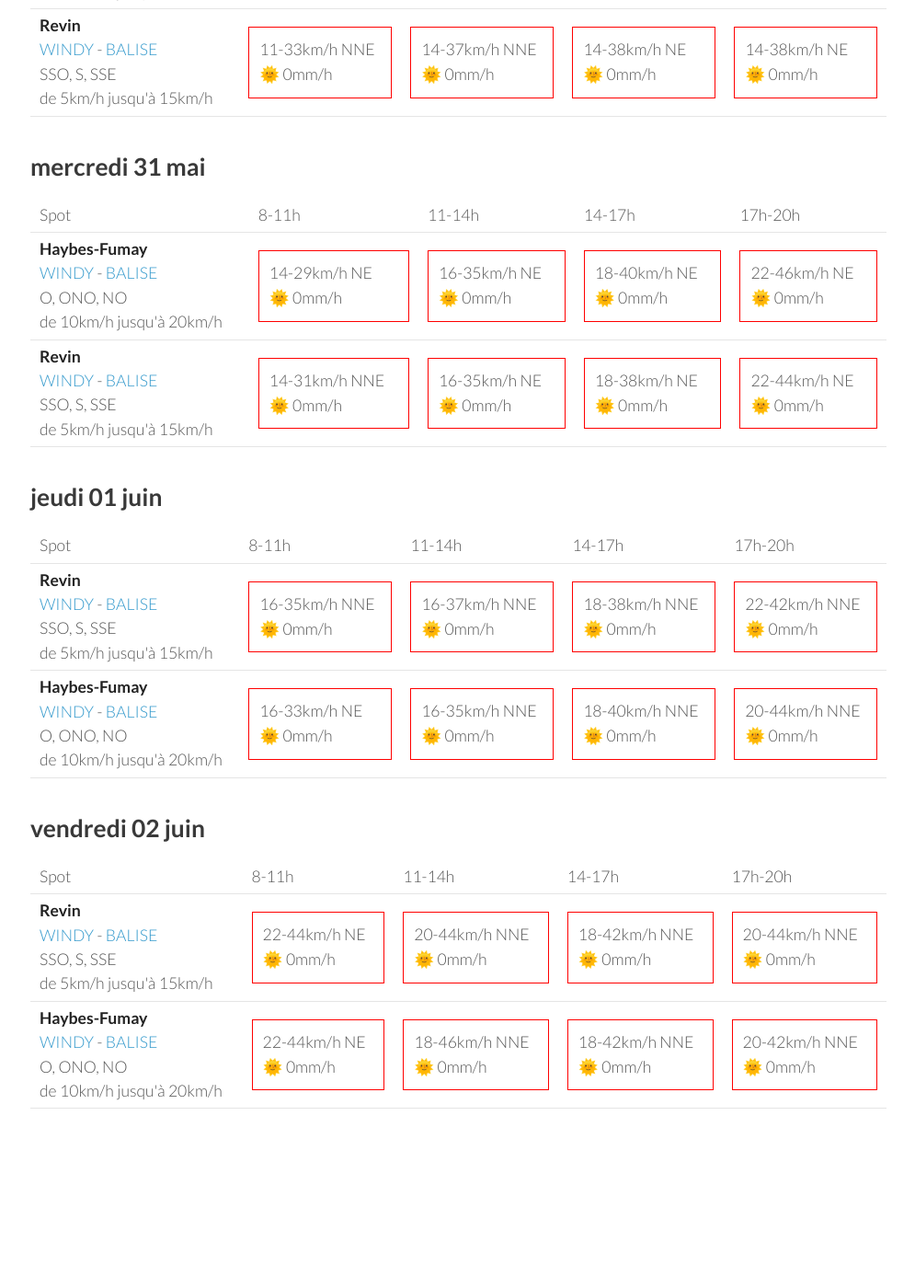
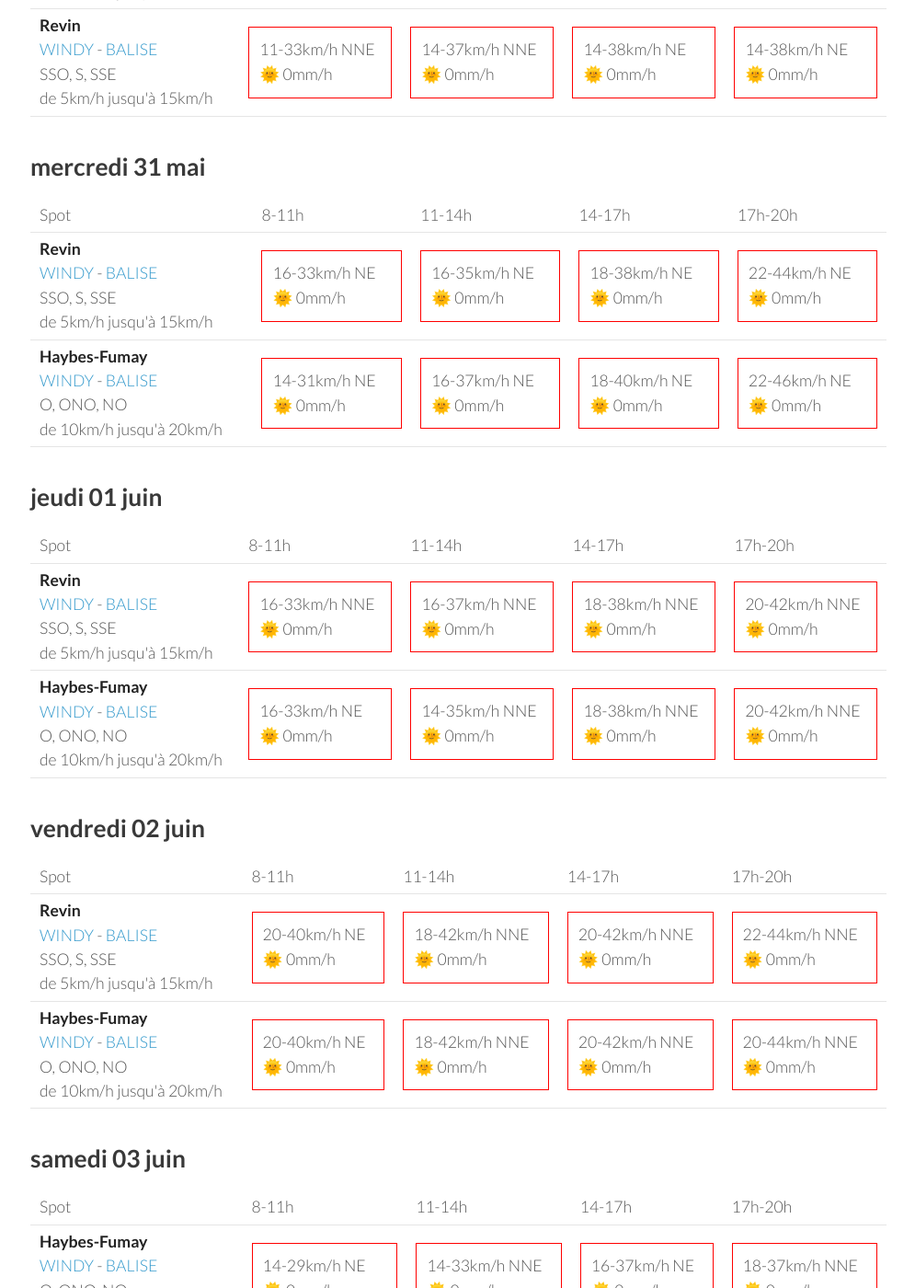
Before and after one commit to parapente-dans-le-nord/parapente-dans-le-nord.github.io, a Jekyll site: the page built from ardennes.markdown, in a window 1280 px wide and 1400 px high, scrolled down 833 px. Shown: the whole window at 92% size, without its empty margins (25-1020 px from the left). Built offline with Jekyll 4.4.1, drawn with Linux system fonts in a browser that asks for light colours; before the commit the page ends 2166 px from its top, so only the background shows below that; some of the changed text lies outside the part shown.

Commit message:
update index.markdown

```diff
--- a/ardennes.markdown
+++ b/ardennes.markdown
@@ -94,22 +94,22 @@ page mise à jour le lundi 29 mai 06:10
       <td>17h-20h</td>
     </tr>
 <tr>
-        <td><strong>Haybes-Fumay</strong><br><a href="https://windy.com/49.998/4.715?49.913,4.738,10">WINDY</a> - <span class=""><a href="http://www.balisemeteo.com/balise.php?idBalise=104">BALISE</a> </span><br> <span class="vent-favorable">O, ONO, NO</span><br><span class="force-vent">de 10km/h jusqu'à 20km/h</span> </td>
+        <td><strong>Revin</strong><br><a href="https://windy.com/49.948/4.625?49.543,4.625,8">WINDY</a> - <span class=""><a href="http://www.balisemeteo.com/balise.php?idBalise=5019">BALISE</a> </span><br> <span class="vent-favorable">SSO, S, SSE</span><br><span class="force-vent">de 5km/h jusqu'à 15km/h</span> </td>
 
-            <td><div class="not-flyable"><p>14-29km/h NE</p><p>🌞 0mm/h</p></div></td>
+            <td><div class="not-flyable"><p>16-33km/h NE</p><p>🌞 0mm/h</p></div></td>
             <td><div class="not-flyable"><p>16-35km/h NE</p><p>🌞 0mm/h</p></div></td>
-            <td><div class="not-flyable"><p>18-40km/h NE</p><p>🌞 0mm/h</p></div></td>
-            <td><div class="not-flyable"><p>22-46km/h NE</p><p>🌞 0mm/h</p></div></td>
+            <td><div class="not-flyable"><p>18-38km/h NE</p><p>🌞 0mm/h</p></div></td>
+            <td><div class="not-flyable"><p>22-44km/h NE</p><p>🌞 0mm/h</p></div></td>
 
 
     </tr>
 <tr>
-        <td><strong>Revin</strong><br><a href="https://windy.com/49.948/4.625?49.543,4.625,8">WINDY</a> - <span class=""><a href="http://www.balisemeteo.com/balise.php?idBalise=5019">BALISE</a> </span><br> <span class="vent-favorable">SSO, S, SSE</span><br><span class="force-vent">de 5km/h jusqu'à 15km/h</span> </td>
+        <td><strong>Haybes-Fumay</strong><br><a href="https://windy.com/49.998/4.715?49.913,4.738,10">WINDY</a> - <span class=""><a href="http://www.balisemeteo.com/balise.php?idBalise=104">BALISE</a> </span><br> <span class="vent-favorable">O, ONO, NO</span><br><span class="force-vent">de 10km/h jusqu'à 20km/h</span> </td>
 
-            <td><div class="not-flyable"><p>14-31km/h NNE</p><p>🌞 0mm/h</p></div></td>
-            <td><div class="not-flyable"><p>16-35km/h NE</p><p>🌞 0mm/h</p></div></td>
-            <td><div class="not-flyable"><p>18-38km/h NE</p><p>🌞 0mm/h</p></div></td>
-            <td><div class="not-flyable"><p>22-44km/h NE</p><p>🌞 0mm/h</p></div></td>
+            <td><div class="not-flyable"><p>14-31km/h NE</p><p>🌞 0mm/h</p></div></td>
+            <td><div class="not-flyable"><p>16-37km/h NE</p><p>🌞 0mm/h</p></div></td>
+            <td><div class="not-flyable"><p>18-40km/h NE</p><p>🌞 0mm/h</p></div></td>
+            <td><div class="not-flyable"><p>22-46km/h NE</p><p>🌞 0mm/h</p></div></td>
 
 
     </tr>
@@ -132,10 +132,10 @@ page mise à jour le lundi 29 mai 06:10
 <tr>
         <td><strong>Revin</strong><br><a href="https://windy.com/49.948/4.625?49.543,4.625,8">WINDY</a> - <span class=""><a href="http://www.balisemeteo.com/balise.php?idBalise=5019">BALISE</a> </span><br> <span class="vent-favorable">SSO, S, SSE</span><br><span class="force-vent">de 5km/h jusqu'à 15km/h</span> </td>
 
-            <td><div class="not-flyable"><p>16-35km/h NNE</p><p>🌞 0mm/h</p></div></td>
+            <td><div class="not-flyable"><p>16-33km/h NNE</p><p>🌞 0mm/h</p></div></td>
             <td><div class="not-flyable"><p>16-37km/h NNE</p><p>🌞 0mm/h</p></div></td>
             <td><div class="not-flyable"><p>18-38km/h NNE</p><p>🌞 0mm/h</p></div></td>
-            <td><div class="not-flyable"><p>22-42km/h NNE</p><p>🌞 0mm/h</p></div></td>
+            <td><div class="not-flyable"><p>20-42km/h NNE</p><p>🌞 0mm/h</p></div></td>
 
 
     </tr>
@@ -143,9 +143,9 @@ page mise à jour le lundi 29 mai 06:10
         <td><strong>Haybes-Fumay</strong><br><a href="https://windy.com/49.998/4.715?49.913,4.738,10">WINDY</a> - <span class=""><a href="http://www.balisemeteo.com/balise.php?idBalise=104">BALISE</a> </span><br> <span class="vent-favorable">O, ONO, NO</span><br><span class="force-vent">de 10km/h jusqu'à 20km/h</span> </td>
 
             <td><div class="not-flyable"><p>16-33km/h NE</p><p>🌞 0mm/h</p></div></td>
-            <td><div class="not-flyable"><p>16-35km/h NNE</p><p>🌞 0mm/h</p></div></td>
-            <td><div class="not-flyable"><p>18-40km/h NNE</p><p>🌞 0mm/h</p></div></td>
-            <td><div class="not-flyable"><p>20-44km/h NNE</p><p>🌞 0mm/h</p></div></td>
+            <td><div class="not-flyable"><p>14-35km/h NNE</p><p>🌞 0mm/h</p></div></td>
+            <td><div class="not-flyable"><p>18-38km/h NNE</p><p>🌞 0mm/h</p></div></td>
+            <td><div class="not-flyable"><p>20-42km/h NNE</p><p>🌞 0mm/h</p></div></td>
 
 
     </tr>
@@ -168,20 +168,20 @@ page mise à jour le lundi 29 mai 06:10
 <tr>
         <td><strong>Revin</strong><br><a href="https://windy.com/49.948/4.625?49.543,4.625,8">WINDY</a> - <span class=""><a href="http://www.balisemeteo.com/balise.php?idBalise=5019">BALISE</a> </span><br> <span class="vent-favorable">SSO, S, SSE</span><br><span class="force-vent">de 5km/h jusqu'à 15km/h</span> </td>
 
-            <td><div class="not-flyable"><p>22-44km/h NE</p><p>🌞 0mm/h</p></div></td>
-            <td><div class="not-flyable"><p>20-44km/h NNE</p><p>🌞 0mm/h</p></div></td>
+            <td><div class="not-flyable"><p>20-40km/h NE</p><p>🌞 0mm/h</p></div></td>
             <td><div class="not-flyable"><p>18-42km/h NNE</p><p>🌞 0mm/h</p></div></td>
-            <td><div class="not-flyable"><p>20-44km/h NNE</p><p>🌞 0mm/h</p></div></td>
+            <td><div class="not-flyable"><p>20-42km/h NNE</p><p>🌞 0mm/h</p></div></td>
+            <td><div class="not-flyable"><p>22-44km/h NNE</p><p>🌞 0mm/h</p></div></td>
 
 
     </tr>
 <tr>
         <td><strong>Haybes-Fumay</strong><br><a href="https://windy.com/49.998/4.715?49.913,4.738,10">WINDY</a> - <span class=""><a href="http://www.balisemeteo.com/balise.php?idBalise=104">BALISE</a> </span><br> <span class="vent-favorable">O, ONO, NO</span><br><span class="force-vent">de 10km/h jusqu'à 20km/h</span> </td>
 
-            <td><div class="not-flyable"><p>22-44km/h NE</p><p>🌞 0mm/h</p></div></td>
-            <td><div class="not-flyable"><p>18-46km/h NNE</p><p>🌞 0mm/h</p></div></td>
+            <td><div class="not-flyable"><p>20-40km/h NE</p><p>🌞 0mm/h</p></div></td>
             <td><div class="not-flyable"><p>18-42km/h NNE</p><p>🌞 0mm/h</p></div></td>
             <td><div class="not-flyable"><p>20-42km/h NNE</p><p>🌞 0mm/h</p></div></td>
+            <td><div class="not-flyable"><p>20-44km/h NNE</p><p>🌞 0mm/h</p></div></td>
 
 
     </tr>
@@ -189,3 +189,39 @@ page mise à jour le lundi 29 mai 06:10
 </tbody>
 </table>
 {:/}
+## samedi 03 juin
+
+{::nomarkdown}
+<table>
+  <tbody>
+    <tr>
+      <td>Spot</td>
+      <td>8-11h</td>
+      <td>11-14h</td>
+      <td>14-17h</td>
+      <td>17h-20h</td>
+    </tr>
+<tr>
+        <td><strong>Haybes-Fumay</strong><br><a href="https://windy.com/49.998/4.715?49.913,4.738,10">WINDY</a> - <span class=""><a href="http://www.balisemeteo.com/balise.php?idBalise=104">BALISE</a> </span><br> <span class="vent-favorable">O, ONO, NO</span><br><span class="force-vent">de 10km/h jusqu'à 20km/h</span> </td>
+
+            <td><div class="not-flyable"><p>14-29km/h NE</p><p>🌞 0mm/h</p></div></td>
+            <td><div class="not-flyable"><p>14-33km/h NNE</p><p>🌞 0mm/h</p></div></td>
+            <td><div class="not-flyable"><p>16-37km/h NE</p><p>🌞 0mm/h</p></div></td>
+            <td><div class="not-flyable"><p>18-37km/h NNE</p><p>🌞 0mm/h</p></div></td>
+
+
+    </tr>
+<tr>
+        <td><strong>Revin</strong><br><a href="https://windy.com/49.948/4.625?49.543,4.625,8">WINDY</a> - <span class=""><a href="http://www.balisemeteo.com/balise.php?idBalise=5019">BALISE</a> </span><br> <span class="vent-favorable">SSO, S, SSE</span><br><span class="force-vent">de 5km/h jusqu'à 15km/h</span> </td>
+
+            <td><div class="not-flyable"><p>14-31km/h NNE</p><p>🌞 0mm/h</p></div></td>
+            <td><div class="not-flyable"><p>16-35km/h NNE</p><p>🌞 0mm/h</p></div></td>
+            <td><div class="not-flyable"><p>16-37km/h NE</p><p>🌞 0mm/h</p></div></td>
+            <td><div class="not-flyable"><p>18-37km/h NNE</p><p>🌞 0mm/h</p></div></td>
+
+
+    </tr>
+
+</tbody>
+</table>
+{:/}
```
Also changed, not shown: other parts of ardennes.markdown (+1 -1 lines).
